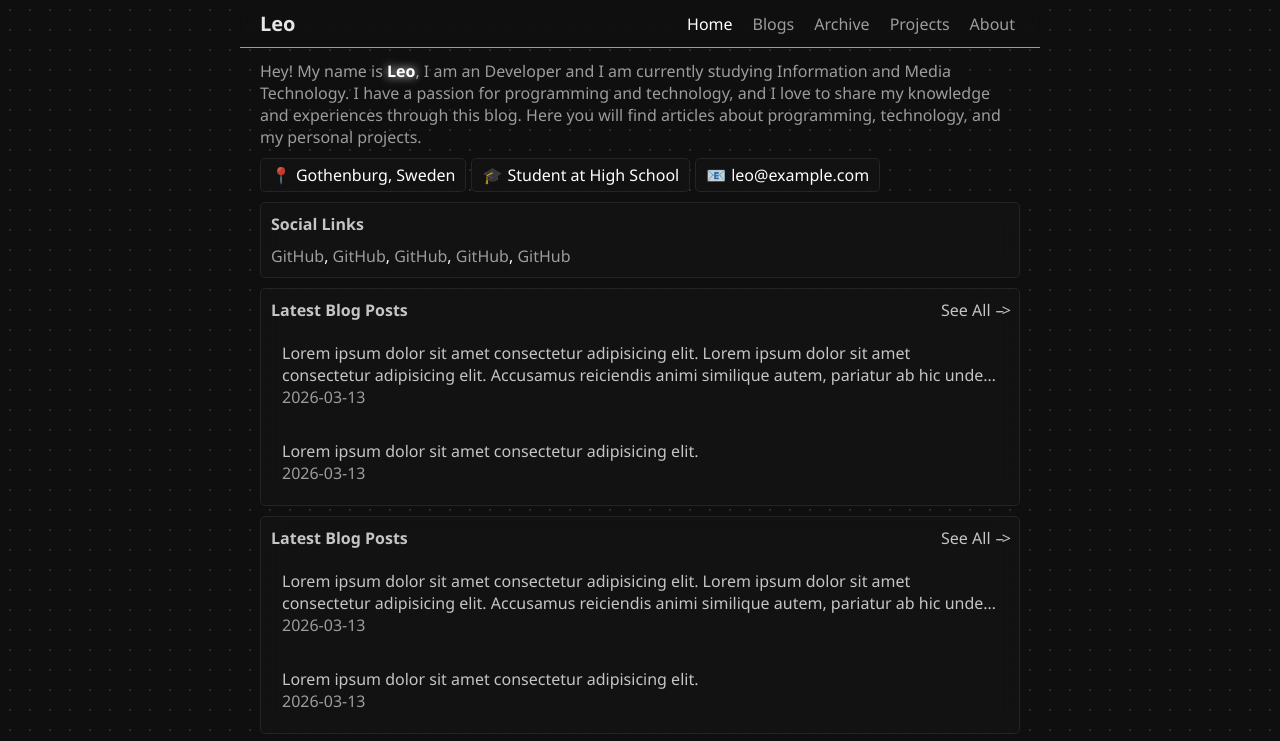
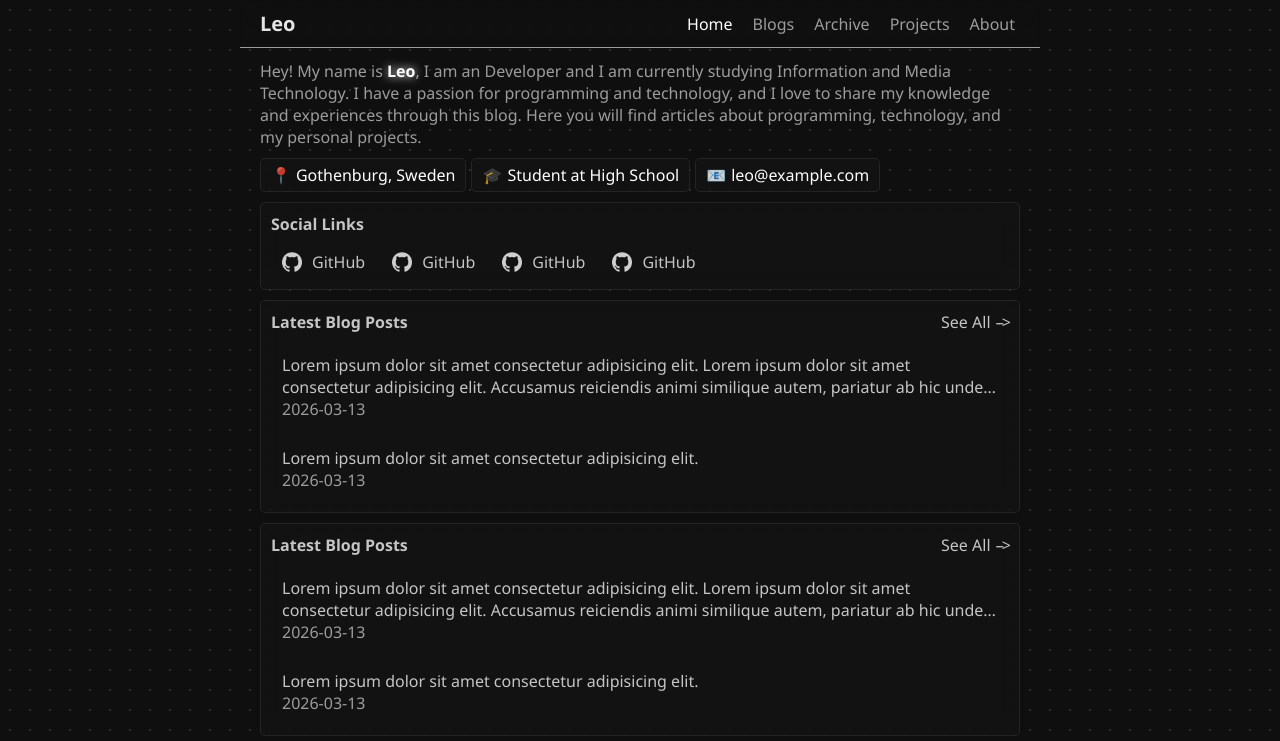
Before and after one commit to leo-roos/blogg, a plain HTML site: page index.html in a window 1280 px wide. Shown: the top 741 px of the page. Drawn offline with Linux system fonts and the light colour scheme.

Commit message:
Add icons in social links

```diff
--- a/index.html
+++ b/index.html
@@ -47,20 +47,45 @@
                     <div class="title">Social Links</div>
                 </div>
                 <div class="items">
-                    <div class="item link">
-                        <a href="#">GitHub</a>
+                    <div class="item social-link">
+                        <a href="#">
+                            <div class="icon">
+                                <img src="github-logo.png" alt="" srcset="">
+                            </div>
+                            <div class="name">
+                                GitHub
+                            </div>
+                        </a>
                     </div>
-                    <div class="item link">
-                        <a href="#">GitHub</a>
+                    <div class="item social-link">
+                        <a href="#">
+                            <div class="icon">
+                                <img src="github-logo.png" alt="" srcset="">
+                            </div>
+                            <div class="name">
+                                GitHub
+                            </div>
+                        </a>
                     </div>
-                    <div class="item link">
-                        <a href="#">GitHub</a>
+                    <div class="item social-link">
+                        <a href="#">
+                            <div class="icon">
+                                <img src="github-logo.png" alt="" srcset="">
+                            </div>
+                            <div class="name">
+                                GitHub
+                            </div>
+                        </a>
                     </div>
-                    <div class="item link">
-                        <a href="#">GitHub</a>
-                    </div>
-                    <div class="item link">
-                        <a href="#">GitHub</a>
+                    <div class="item social-link">
+                        <a href="#">
+                            <div class="icon">
+                                <img src="github-logo.png" alt="" srcset="">
+                            </div>
+                            <div class="name">
+                                GitHub
+                            </div>
+                        </a>
                     </div>
                 </div>
             </div>
--- a/scss/_main.scss
+++ b/scss/_main.scss
@@ -177,7 +177,8 @@
     .items {
         display: flex;
         flex-direction: row;
-        width: 100%;
+        gap: var(--space-1);
+        // width: 100%;
 
         .item {
             &.post {
@@ -205,15 +206,51 @@
                 }
             }
 
-            &:not(&.post):not(:first-child)::before {
-                content: ",";
-                color: #fff;
+            &.social-link {
+                // padding: var(--space-1) 0;
+                a {
+                    padding: var(--space-1) var(--space-2);
+                    border: 1px solid transparent;
+                    border-radius: 5px;
+                    display: flex;
+                    flex-direction: row;
+                    align-items: center;
+                    gap: var(--space-2);
+
+                    .icon {
+                        width: 20px;
+                        height: 20px;
+                        filter: invert(100%) sepia(100%) grayscale(100%) brightness(200%);
+                        opacity: 0.8;
+
+                        img {
+                            width: 100%;
+                            height: 100%;
+                            object-position: center;
+                            object-fit: contain;
+                        }
+                    }
+                    .name {
+                        color: #c5c5c5;
+                        transition: 0.2s cubic-bezier(.4, 0, .2, 1);
+                    }
+                    &:hover {
+                        border-color: #ffffff96;
+                        .name {
+                            color: #fff;
+                        }
+                    }
+                }
+
+                // &:not(:first-child)::before {
+                //     content: ",";
+                //     color: #fff;
+                // }
             }
         }
     }
     &.posts .items {
         flex-direction: column;
-        gap: var(--space-2);
     }
 
     &:hover {
```
Also changed, not shown: github-logo.png (added), index.css, 1 other file.
